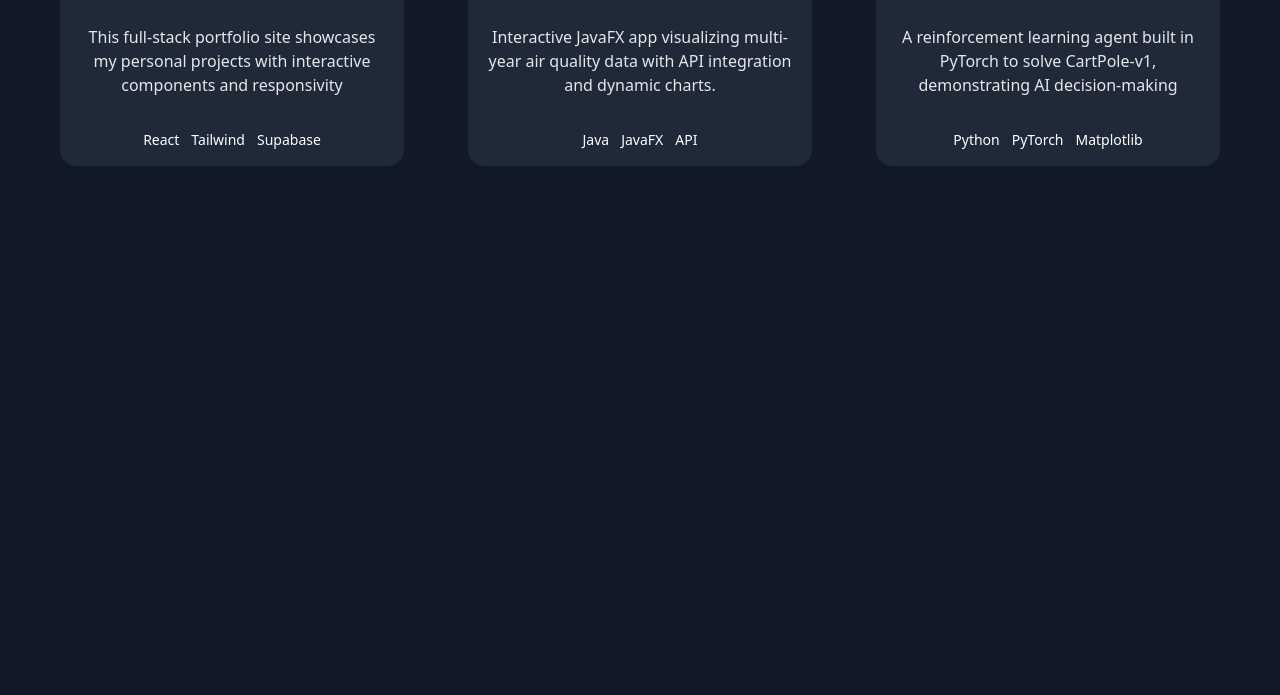
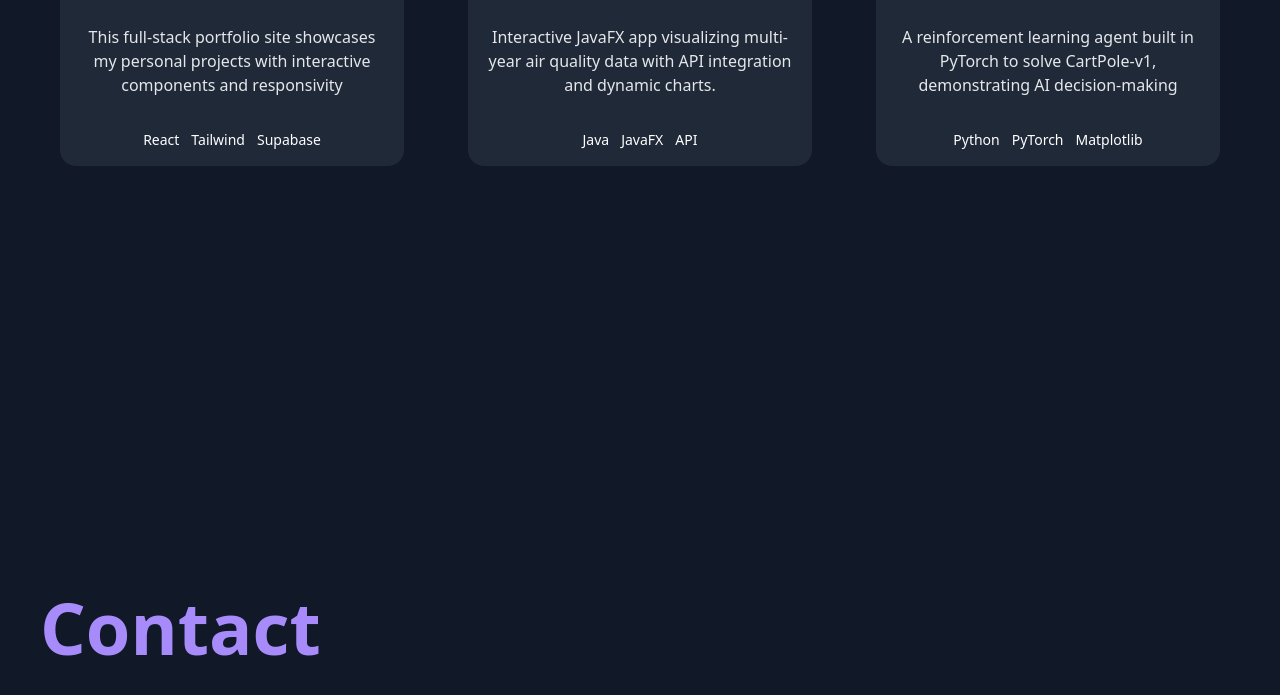
Before and after one commit to qozfa-dev/website, a React (Vite) app in the folder my-project/: page / in a window 1280 px wide. Shown: the part 1969-2664 px from the top of the page. Before the commit the page ends 2460 px from the top, so only its background shows below. Built offline with nearby package versions, Linux system fonts and the light colour scheme.

Commit message:
Created Contact page

```diff
--- a/my-project/src/App.jsx
+++ b/my-project/src/App.jsx
@@ -4,6 +4,7 @@ import Navbar from './components/Navbar.jsx';
 import Home from './pages/Home.jsx';
 import About from './pages/About.jsx';
 import Projects from './pages/Projects.jsx';
+import Contact from './pages/Contact.jsx';
 
 export const App = () => {
   return (
@@ -12,6 +13,7 @@ export const App = () => {
     <Home />
     <About />
     <Projects />
+    <Contact />
     </div>
   )
 }
--- /dev/null
+++ b/my-project/src/pages/Contact.jsx
@@ -0,0 +1,13 @@
+import React from 'react'
+
+const Contact = () => {
+  return (
+    <section id="Contact" className="h-screen">
+    <div className="px-10 py-5">
+        <h2 className="text-[#A78BFA] text-4xl sm:text-5xl md:text-6xl lg:text-7xl font-sans font-bold mt-5 pt-15">Contact</h2>
+    </div>
+    </section>
+  )
+}
+
+export default Contact;
```
